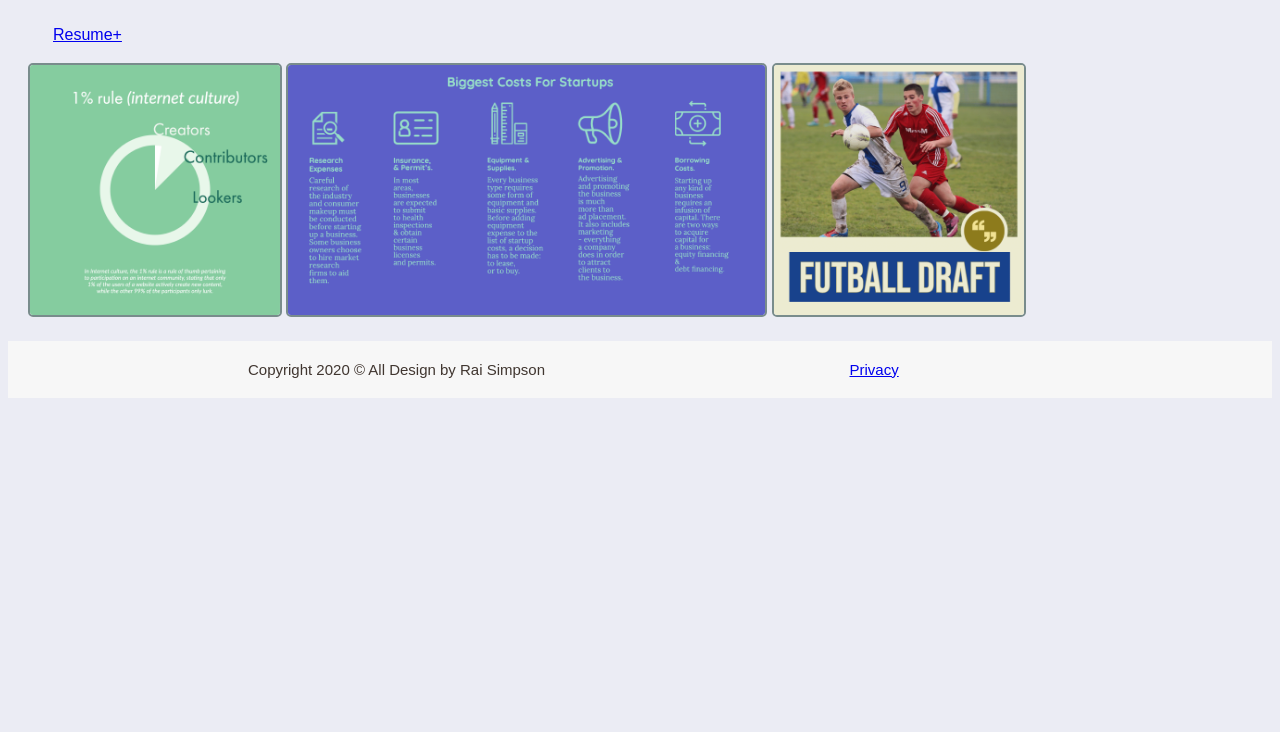
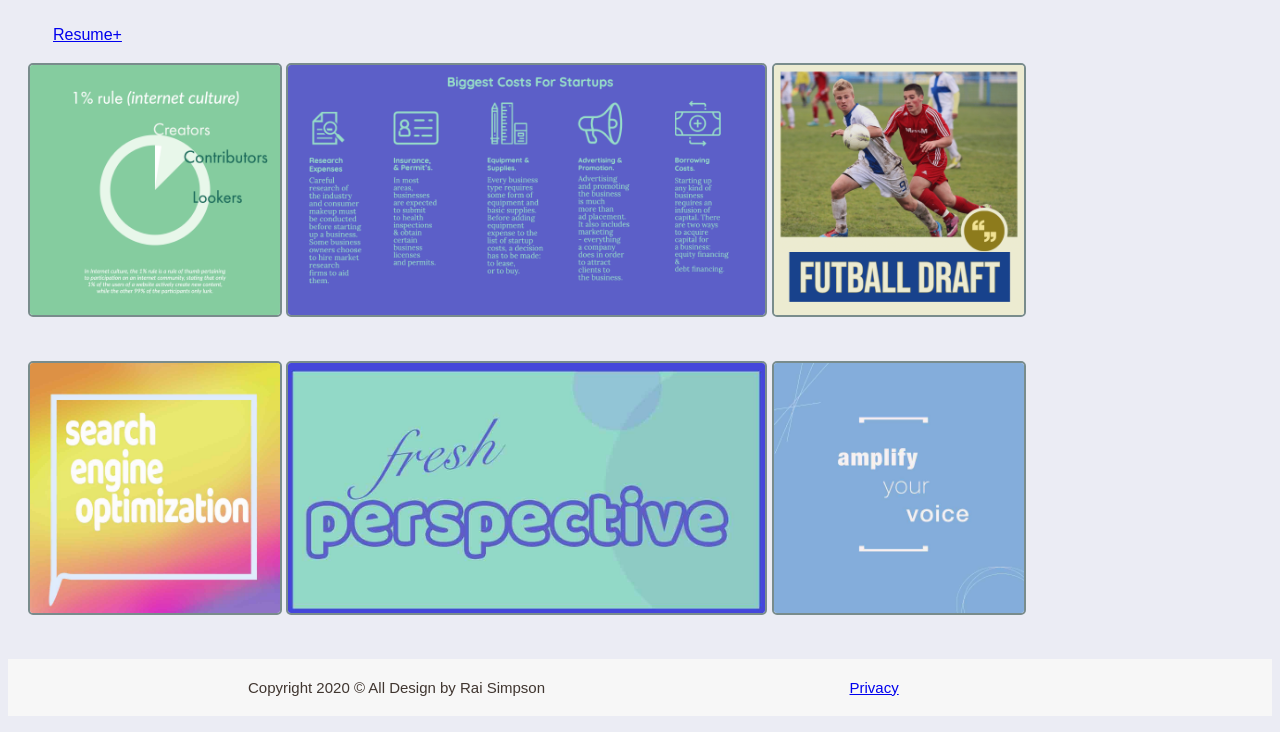
Before and after one commit to raiisas/raiisas.github.io, a plain HTML site: page portfolio.html in a window 1280 px wide. Shown: the part 636-1368 px from the top of the page. Before the commit the page ends 1050 px from the top, so only its background shows below. Drawn offline with Linux system fonts and the light colour scheme.

Commit message:
Added workset

```diff
--- a/portfolio.html
+++ b/portfolio.html
@@ -56,7 +56,11 @@
                 <img src="images/infographic_work3.png" alt="design icon" width="250" />
             </div>
 
-            <div id="workset2"></div>
+            <div id="workset2">
+                <img src="images/infographic_work4.jpg" alt="design icon" width="250" />
+                <img src="images/infographic_work5.jpg" alt="design icon" width="477" />
+                <img src="images/infographic_work6.jpg" alt="design icon" width="250" />
+            </div>
 
             </div>
 
--- a/styles/styles.css
+++ b/styles/styles.css
@@ -87,6 +87,12 @@ work #a {
     margin-left: 20px;
     margin-top: 40px;
     margin-bottom: 20px;
+}
+
+#workset2 {
+    margin-left: 20px;
+    margin-top: 40px;
+    margin-bottom: 40px;
 }
 
 form#email-form {
```
Also changed, not shown: privacy.html (+1 -2 lines), images/infographic_work4.jpg (added), images/infographic_work5.jpg (added), images/infographic_work6.jpg (added).
